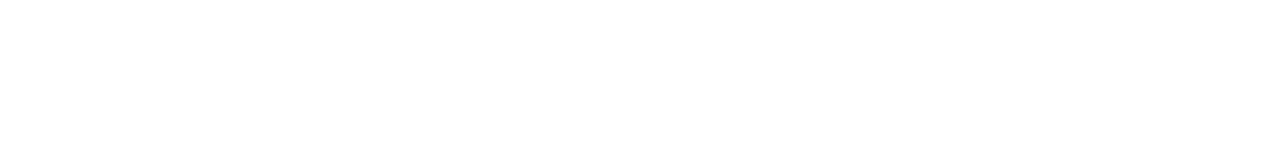
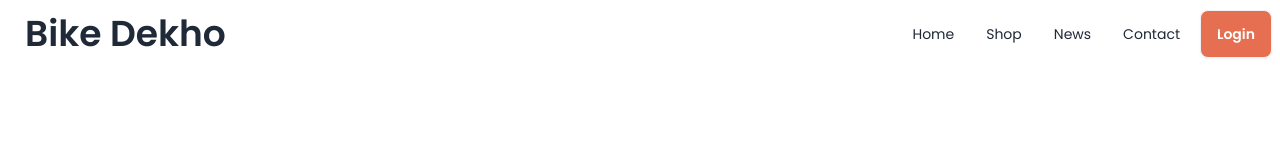
Before and after one commit to Imran-Hossain-Dev/biker-zone, a plain HTML site: page index.html in a window 1280 px wide. Drawn offline with nearby package versions, Linux system fonts and the light colour scheme.

Commit message:
added navbar

```diff
--- a/index.html
+++ b/index.html
@@ -8,8 +8,78 @@
 
     <link href="https://cdn.jsdelivr.net/npm/daisyui@4.6.0/dist/full.min.css" rel="stylesheet" type="text/css" />
     <script src="https://cdn.tailwindcss.com"></script>
+
+    <!-- google font Poppins -->
+
+    <link rel="preconnect" href="https://fonts.googleapis.com">
+    <link rel="preconnect" href="https://fonts.gstatic.com" crossorigin>
+    <link href="https://fonts.googleapis.com/css2?family=Poppins:wght@400;500;600;800&display=swap" rel="stylesheet">
+
+
+    <!-- tailwind custom classes -->
+
+    <script>
+        tailwind.config = {
+          theme: {
+            extend: {
+              colors: {
+                clifford: '#da373d',
+                'bike-primary': '#E76F51',
+              }
+            }
+          }
+        }
+      </script>
+
+    <!-- castom styles -->
+
+    <style>
+        .font-poppins{
+            font-family: 'Poppins', sans-serif;
+        }
+    </style>
+
+
 </head>
-<body>
+<body class="font-poppins">
+    <header class="md:container md:mx-auto">
+        <nav>
+            <div class="navbar bg-base-100">
+                <div class="flex-1">
+                  <div class="dropdown">
+                    <div tabindex="0" role="button" class="btn btn-ghost lg:hidden">
+                      <svg xmlns="http://www.w3.org/2000/svg" class="h-5 w-5" fill="none" viewBox="0 0 24 24" stroke="currentColor"><path stroke-linecap="round" stroke-linejoin="round" stroke-width="2" d="M4 6h16M4 12h8m-8 6h16" /></svg>
+                    </div>
+                    <ul tabindex="0" class="menu menu-sm dropdown-content mt-3 z-[1] p-2 text-bas shadow bg-base-100 rounded-box w-52">
+                      <li><a>Home</a></li>
+                      <li><a>Shop</a></li>
+                      <li><a>News</a></li>
+                      <li><a>Contact</a></li>
+                    </ul>
+                  </div>
+                  <a class="btn btn-ghost text-4xl">Bike Dekho</a>
+                </div>
+                <div class="navbar-center hidden lg:flex">
+                  <ul class="menu menu-horizontal px-1">
+                    <li><a>Home</a></li>
+                      <li><a>Shop</a></li>
+                      <li><a>News</a></li>
+                      <li><a>Contact</a></li>
+                  </ul>
+                </div>
+                <div class="">
+                  <a class="btn  bg-bike-primary text-white">Login</a>
+                </div>
+              </div>
+        </nav>
+    </header>
+
+    <main class="md:container md:mx-auto">
+
+    </main>
+    <footer>
+
+    </footer>
 
 </body>
 </html>
```
